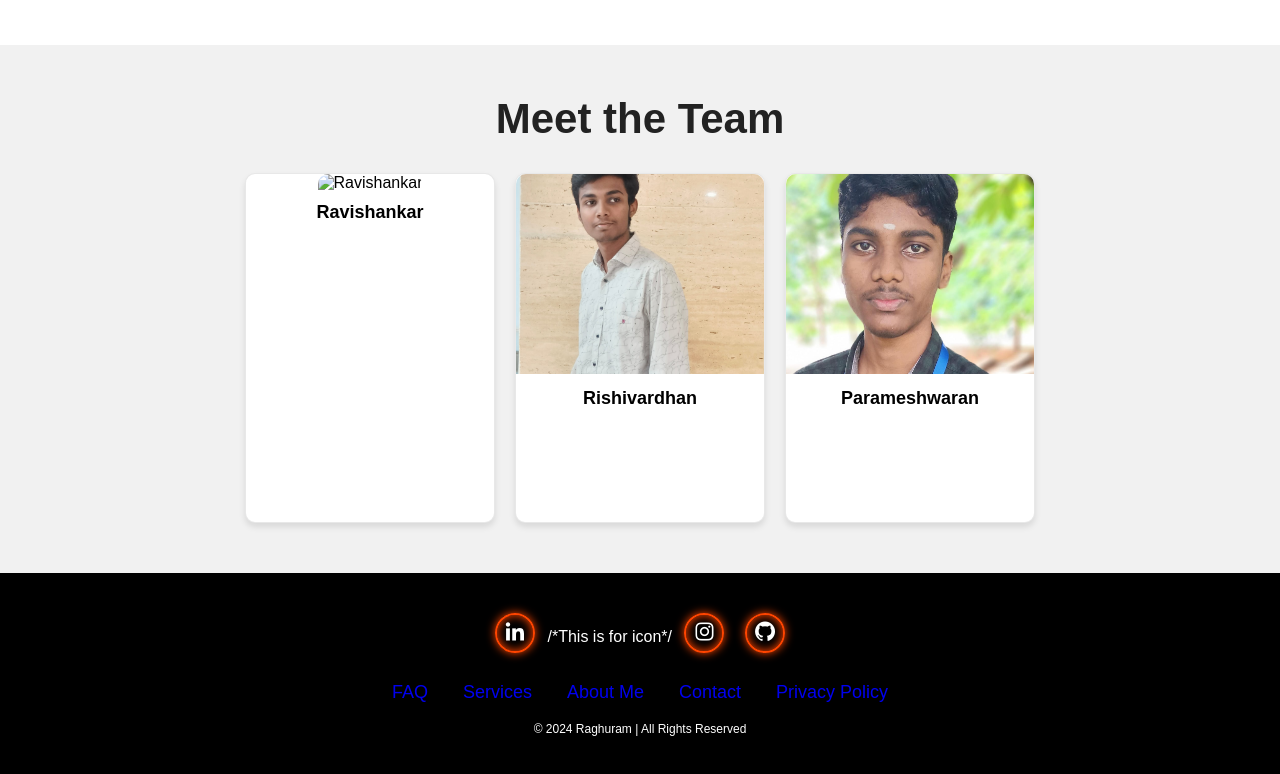
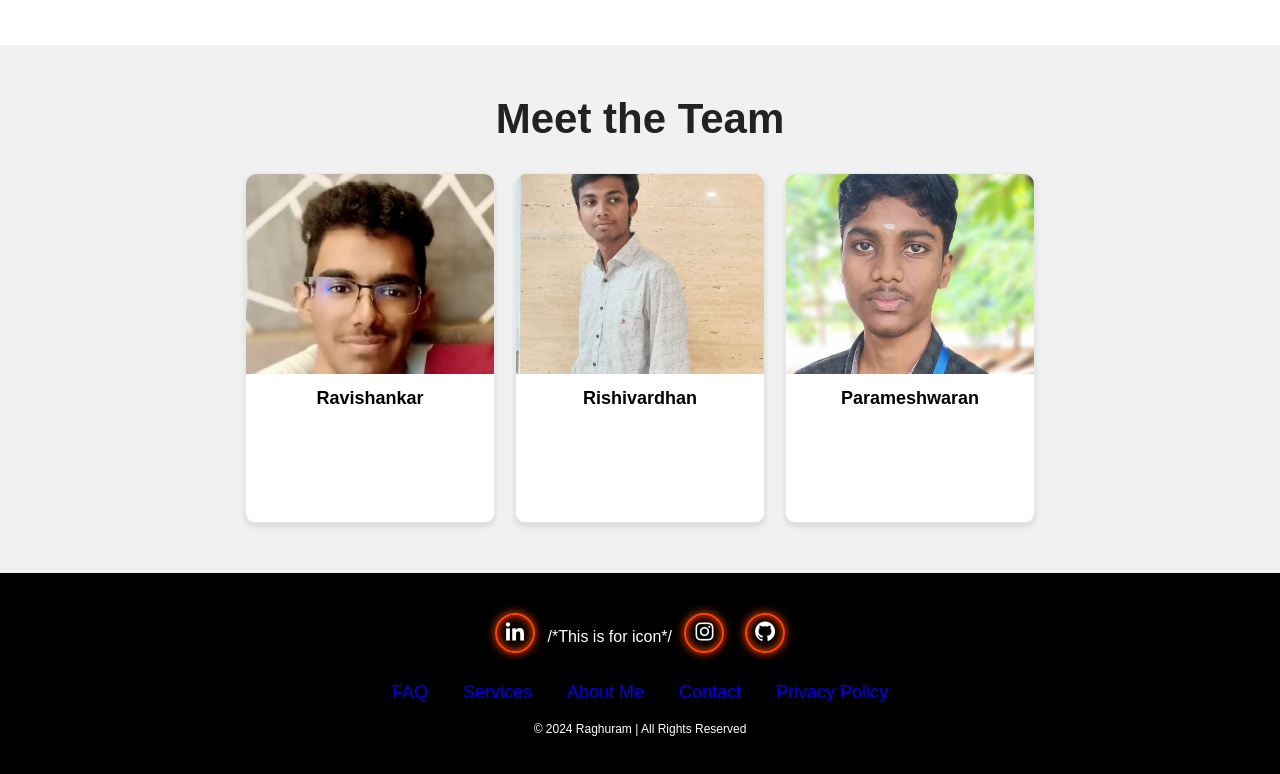
Before and after one commit to Raghuram-G01/Createathon-CodeMaster, a plain HTML site: page index.html in a window 1280 px wide. Shown: the part 2637-3411 px from the top of the page. Drawn offline with nearby package versions, Linux system fonts and the light colour scheme.

Commit message:
changed pic name of ravishankar

```diff
--- a/index.html
+++ b/index.html
@@ -90,7 +90,7 @@ boxicons.min.css' rel='stylesheet'>
         <div class="team-container">
             <div class="team-member">
                 <a href="https://ravishankar2006.github.io/personal-portfolio/" target="_blank">
-                    <img src="ravi.jpg" alt="Ravishankar">
+                    <img src="Ravishankar's.jpg" alt="Ravishankar">
                     <h3>Ravishankar</h3>
                 </a>
             </div>
```
